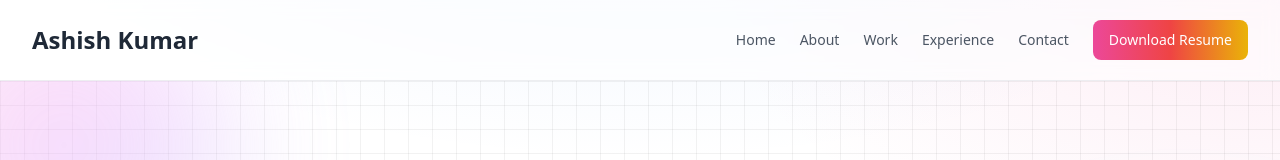
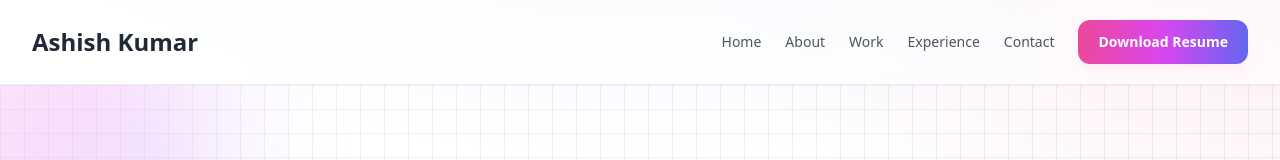
Before and after one commit to ashishkr375/Portfolio-new, a Next.js app: page / in a window 1280 px wide. Shown: the top 160 px of the page. Built offline with nearby package versions, Linux system fonts and the light colour scheme.

Commit message:
Update navbar CTA to use new btn-primary style
cgen-46a744098d814acb9a15e807b0f4dafb

```diff
--- a/components/ui/Navbar/index.jsx
+++ b/components/ui/Navbar/index.jsx
@@ -79,7 +79,7 @@ const Navbar = () => {
                             <div className="flex items-center justify-center gap-x-3 font-medium text-sm mt-5">
                               <NavLink
                                 href="/assets/Ashish_Kumar_Resume.pdf"
-                                className="text-white text-bold text-md bg-gradient-to-r from-pink-500 via-red-500 to-yellow-500 mb-5 hover:from-yellow-500 hover:via-red-500 hover:to-pink-500 hover:ring ring-transparent ring-offset-2 transition"
+                                className="btn-primary mb-5"
                               >
                                 Download Resume
                               </NavLink>
```
